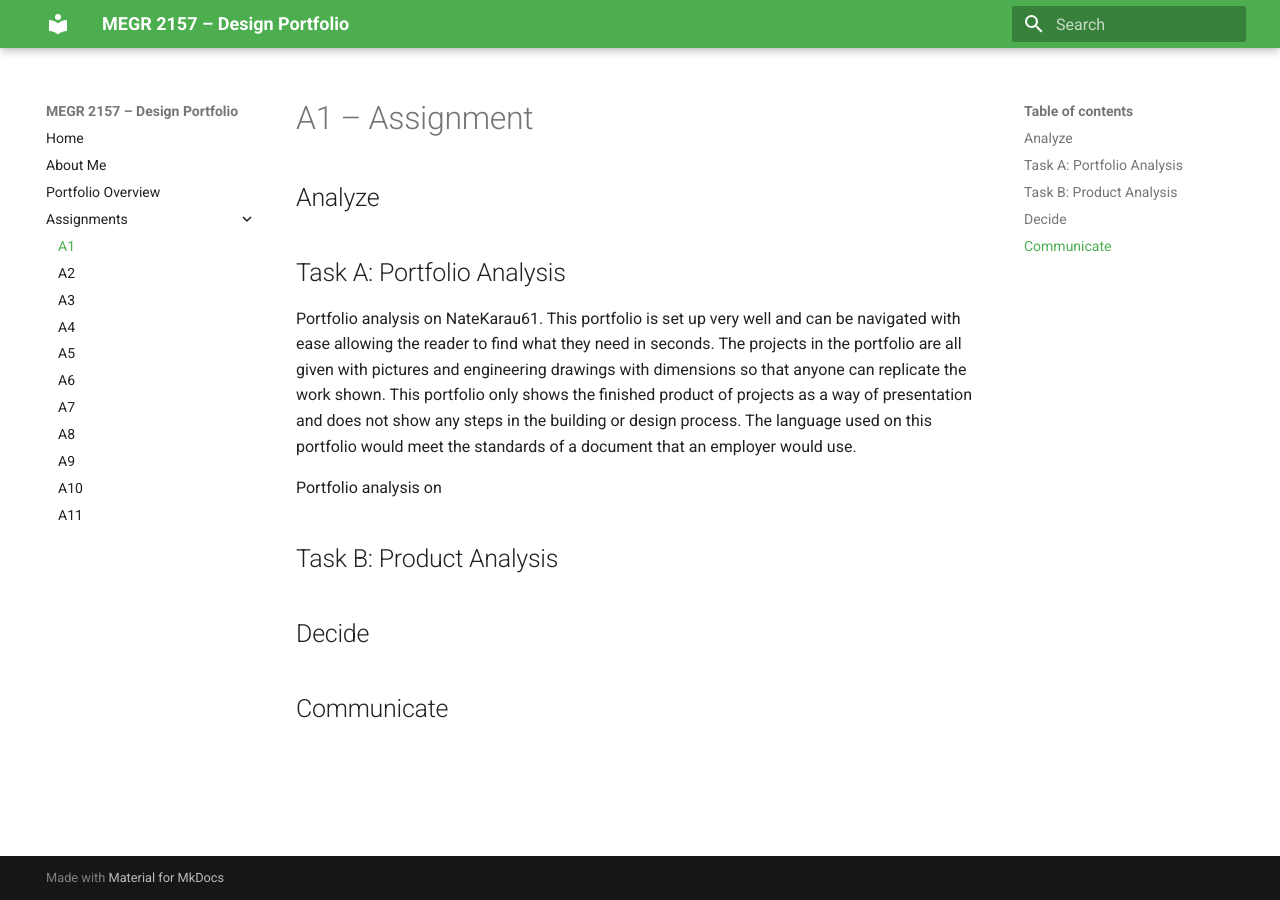
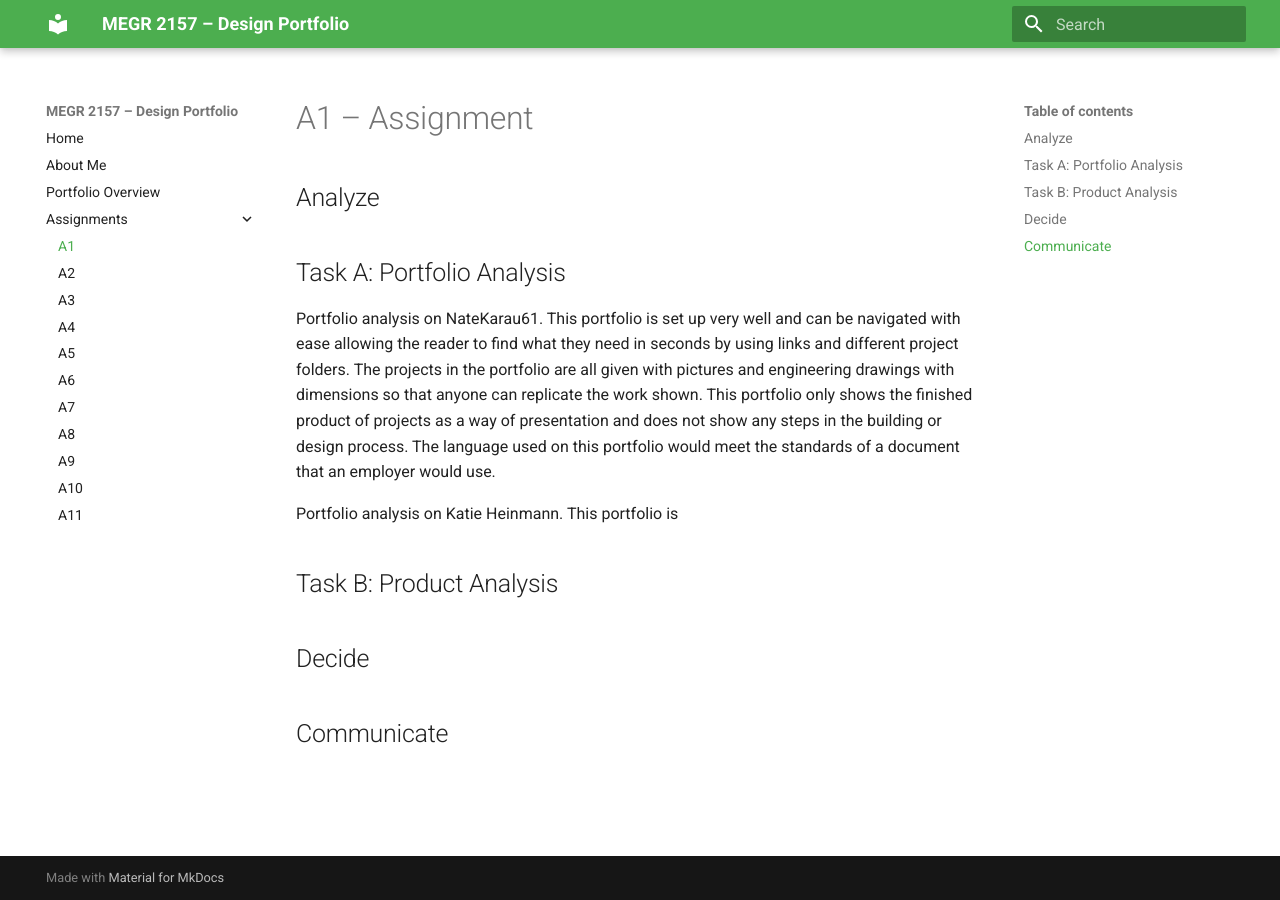
Before and after one commit to Gavin-Anderson-ME/-megr2157-portfolio, an MkDocs documentation site: the page built from docs/assignments/A01/index.md, in a window 1280 px wide. Built offline with MkDocs 1.6.1 and Material for MkDocs 9.7.7, drawn with Linux system fonts in a browser that asks for light colours.

Commit message:
Revise portfolio analysis for clarity and subject change
Updated the portfolio analysis to include navigation details and changed the subject of the analysis.

```diff
--- a/docs/assignments/A01/index.md
+++ b/docs/assignments/A01/index.md
@@ -2,9 +2,9 @@
 
 ## Analyze
 ## Task A:  Portfolio Analysis
-Portfolio analysis on NateKarau61. This portfolio is set up very well and can be navigated with ease allowing the reader to find what they need in seconds. The projects in the portfolio are all given with pictures and engineering drawings with dimensions so that anyone can replicate the work shown. This portfolio only shows the finished product of projects as a way of presentation and does not show any steps in the building or design process. The language used on this portfolio would meet the standards of a document that an employer would use.
+Portfolio analysis on NateKarau61. This portfolio is set up very well and can be navigated with ease allowing the reader to find what they need in seconds by using links and different project folders. The projects in the portfolio are all given with pictures and engineering drawings with dimensions so that anyone can replicate the work shown. This portfolio only shows the finished product of projects as a way of presentation and does not show any steps in the building or design process. The language used on this portfolio would meet the standards of a document that an employer would use.
 
-Portfolio analysis on
+Portfolio analysis on Katie Heinmann. This portfolio is
 
 ## Task B:  Product Analysis
 
```
